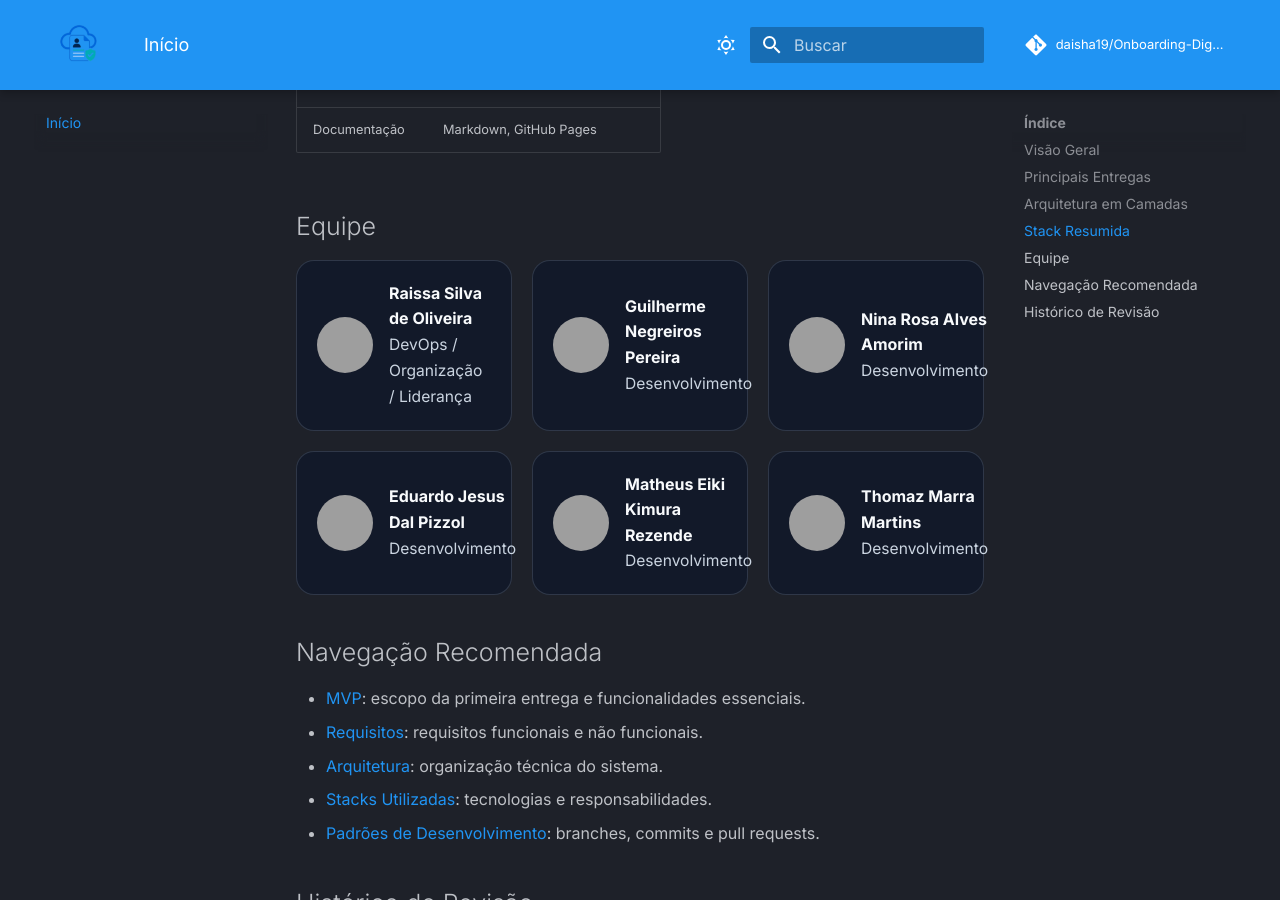
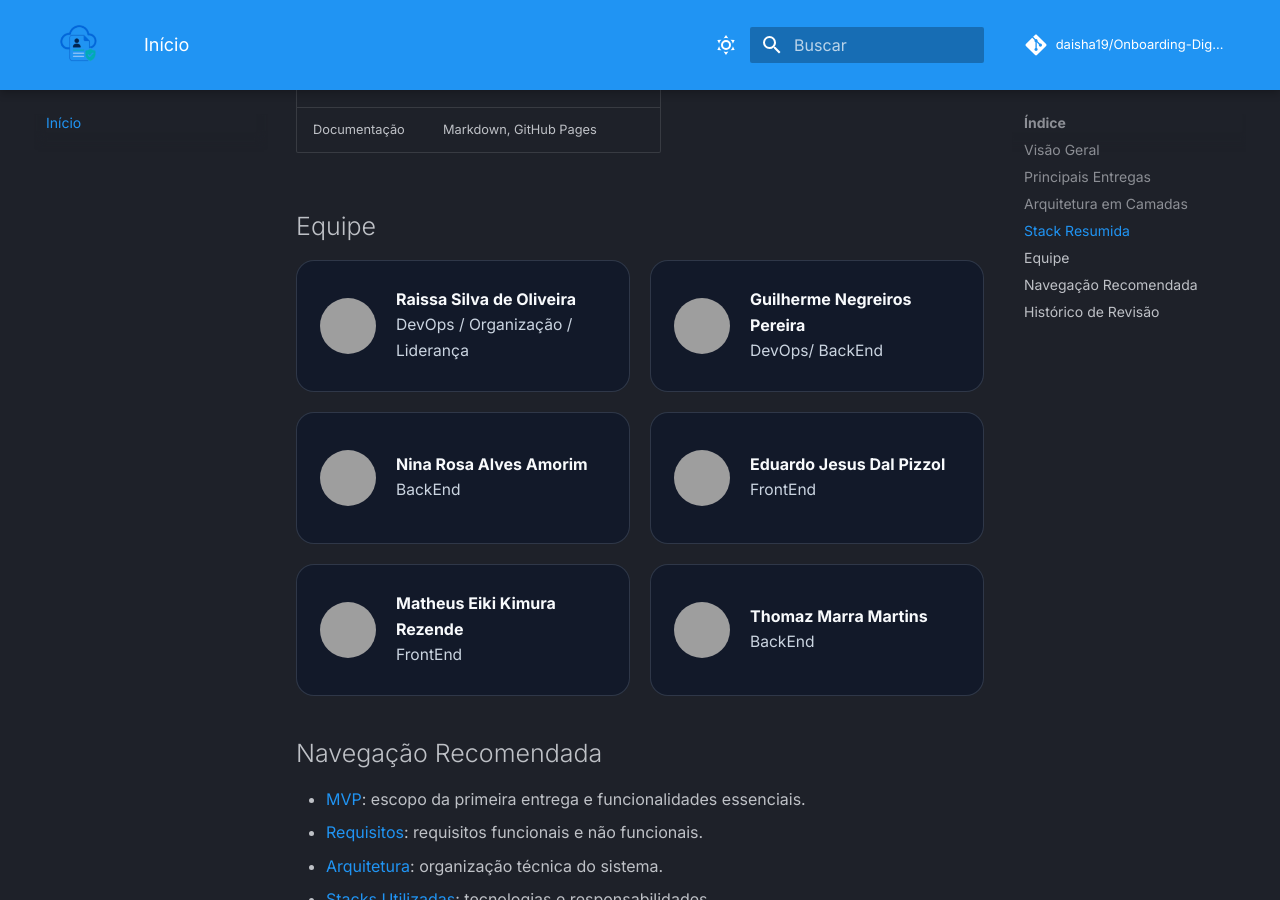
Before and after one commit to daisha19/Onboarding-Digital, an MkDocs documentation site: the page built from docs/index.md, in a window 1280 px wide and 900 px high, scrolled down 2661 px, cut to the strip 0-900 px from the top of the window. Built offline with MkDocs 1.6.1 and Material for MkDocs 9.7.7, drawn with Linux system fonts in a browser that asks for light colours; comment, search, counter and statistics services are not loaded; grey boxes are pictures that could not be loaded.

Commit message:
corrigindo funções e ajustando css

```diff
--- a/docs/index.md
+++ b/docs/index.md
@@ -120,23 +120,23 @@ O produto substitui etapas manuais baseadas em e-mails, planilhas e arquivos esp
   </article>
   <article class="od-member">
     <img src="https://github.com/guin409.png" alt="Guilherme Negreiros Pereira">
-    <div><strong>Guilherme Negreiros Pereira</strong><span>Desenvolvimento</span></div>
+    <div><strong>Guilherme Negreiros Pereira</strong><span>DevOps/ BackEnd</span></div>
   </article>
   <article class="od-member">
     <img src="https://github.com/ninaalves14.png" alt="Nina Rosa Alves Amorim">
-    <div><strong>Nina Rosa Alves Amorim</strong><span>Desenvolvimento</span></div>
+    <div><strong>Nina Rosa Alves Amorim</strong><span>BackEnd</span></div>
   </article>
   <article class="od-member">
     <img src="https://github.com/Edupizzol.png" alt="Eduardo Jesus Dal Pizzol">
-    <div><strong>Eduardo Jesus Dal Pizzol</strong><span>Desenvolvimento</span></div>
+    <div><strong>Eduardo Jesus Dal Pizzol</strong><span>FrontEnd</span></div>
   </article>
   <article class="od-member">
     <img src="https://github.com/mateiki.png" alt="Matheus Eiki Kimura Rezende">
-    <div><strong>Matheus Eiki Kimura Rezende</strong><span>Desenvolvimento</span></div>
+    <div><strong>Matheus Eiki Kimura Rezende</strong><span>FrontEnd</span></div>
   </article>
   <article class="od-member">
     <img src="https://github.com/marrathomaz.png" alt="Thomaz Marra Martins">
-    <div><strong>Thomaz Marra Martins</strong><span>Desenvolvimento</span></div>
+    <div><strong>Thomaz Marra Martins</strong><span>BackEnd</span></div>
   </article>
 </section>
 
--- a/docs/stylesheets/extra.css
+++ b/docs/stylesheets/extra.css
@@ -199,16 +199,17 @@
 
 .od-team {
   display: grid;
-  grid-template-columns: repeat(3, minmax(0, 1fr));
+  grid-template-columns: repeat(auto-fit, minmax(285px, 1fr));
   gap: 1rem;
 }
 
 .od-member {
   display: grid;
-  grid-template-columns: 56px 1fr;
-  gap: 0.8rem;
+  grid-template-columns: 56px minmax(0, 1fr);
+  gap: 1rem;
   align-items: center;
-  padding: 1rem;
+  min-height: 132px;
+  padding: 1.15rem;
   border: 1px solid var(--od-border);
   border-radius: var(--od-radius);
   background: var(--od-surface);
@@ -223,11 +224,13 @@
 .od-member strong {
   display: block;
   color: var(--od-ink);
+  overflow-wrap: anywhere;
 }
 
 .od-member span {
   color: var(--od-muted);
   font-size: 0.78rem;
+  overflow-wrap: anywhere;
 }
 
 .od-timeline {
```
